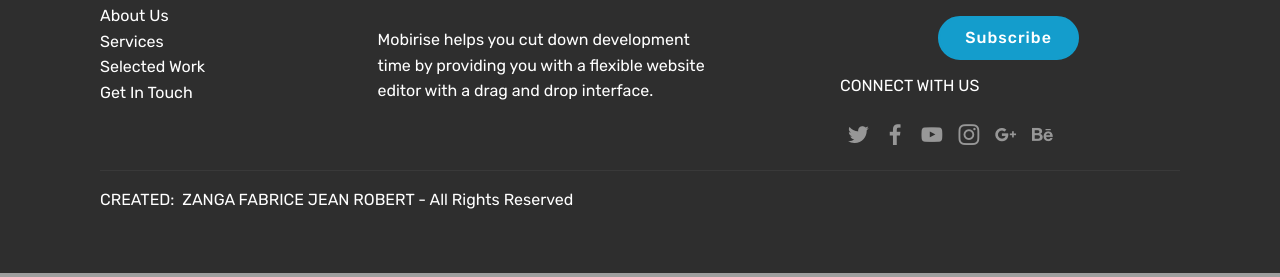
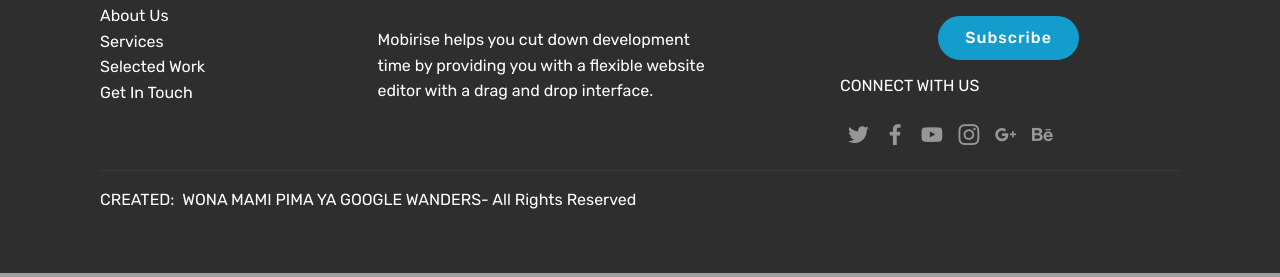
Before and after one commit to zangef/ieltssolution.githup.io, a plain HTML site: page index.html in a window 1280 px wide. Shown: the part 1790-2067 px from the top of the page. Drawn offline with Linux system fonts and the light colour scheme; grey boxes are pictures that could not be loaded; files whose address does not match are found by name.

Commit message:
Update index.html

```diff
--- a/index.html
+++ b/index.html
@@ -256,7 +256,7 @@
             <div class="media-container-row mbr-white">
                 <div class="col-sm-12 copyright">
                     <p class="mbr-text mbr-fonts-style display-7">
-                        CREATED: &nbsp;ZANGA FABRICE JEAN ROBERT - All Rights Reserved
+                        CREATED: &nbsp;WONA MAMI PIMA YA GOOGLE WANDERS- All Rights Reserved
                     </p>
                 </div>
             </div>
```
